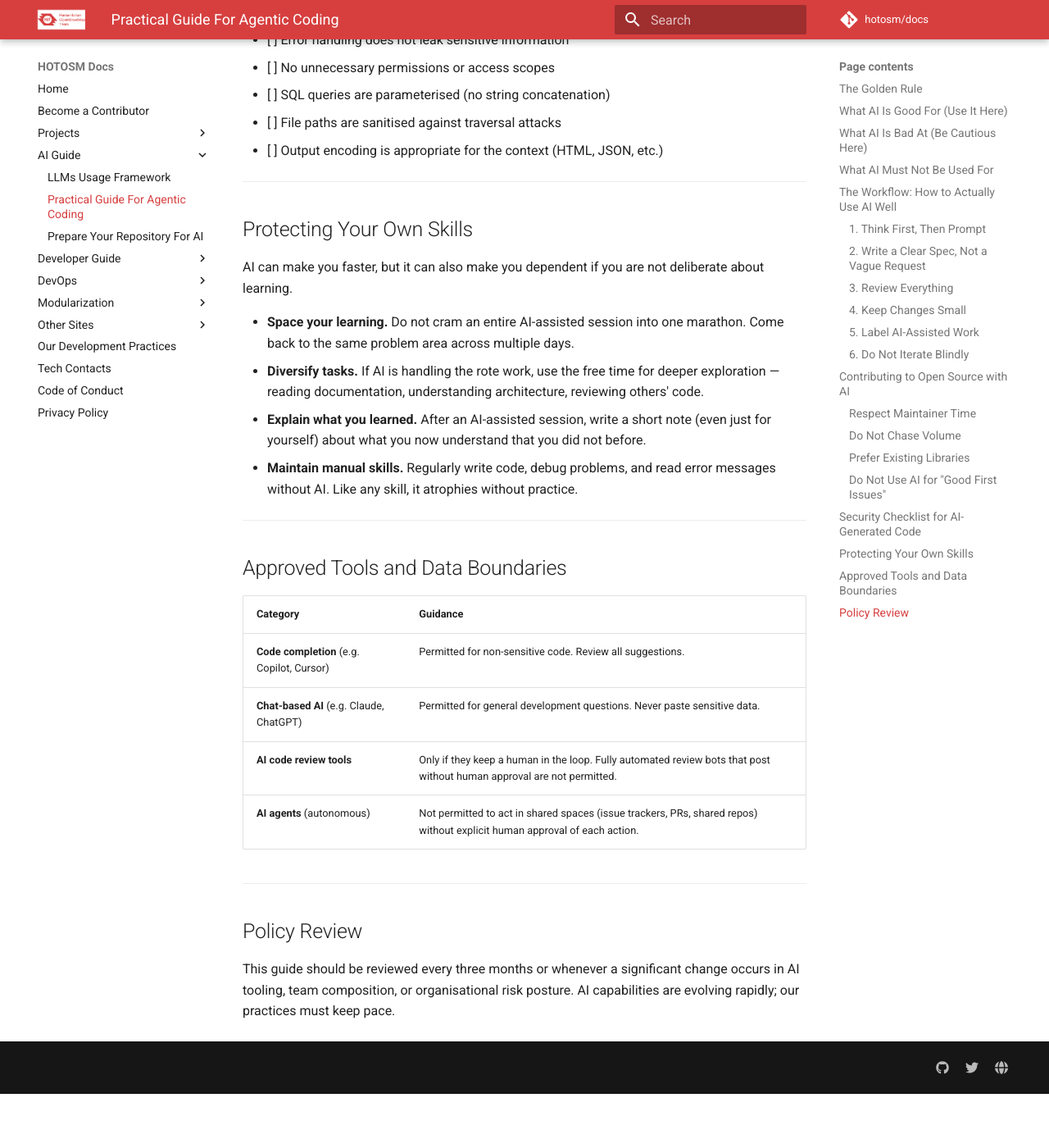
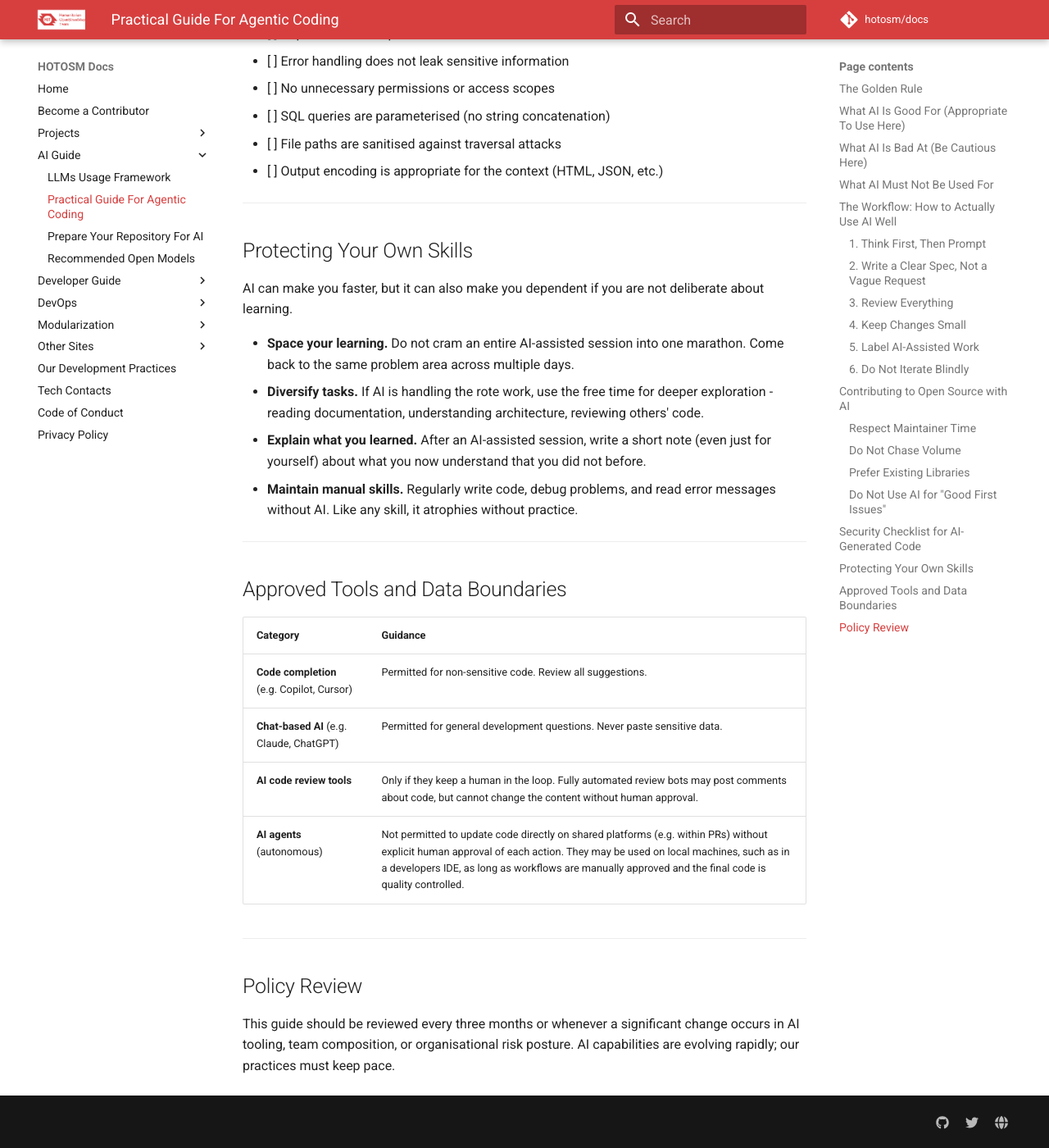
Before and after one commit to hotosm/docs, an MkDocs documentation site: the page built from docs/ai-guide/ai-assisted-coding-guide.md, in a window 1280 px wide and 1400 px high, scrolled down 4285 px. Shown: the whole window at 82% size. Built offline with MkDocs 1.6.1 and Material for MkDocs 9.7.7, drawn with Linux system fonts in a browser that asks for light colours; comment, search, counter and statistics services are not loaded; before the commit the page ends 5619 px from its top, so only the background shows below that; some of the changed text lies outside the part shown.

Commit message:
fix: address comments made to ai docs by @dakotabenjamin

```diff
--- a/docs/ai-guide/ai-assisted-coding-guide.md
+++ b/docs/ai-guide/ai-assisted-coding-guide.md
@@ -8,17 +8,17 @@
 
 **You are the author. You are accountable.**
 
-If you used AI to generate code, documentation, or analysis — and it is wrong, insecure, biased, or breaks something — that is on you. Not the tool. You submitted it. You own it.
+If you used AI to generate code, documentation, or analysis - and it is wrong, insecure, biased, or breaks something - that is on you. Not the tool. You submitted it. You own it.
 
 This is not punitive. It is the same standard we hold for any tool: if you use a calculator and enter the wrong numbers, the mistake is yours.
 
 ---
 
-## What AI Is Good For (Use It Here)
+## What AI Is Good For (Appropriate To Use Here)
 
 - **First drafts and boilerplate:** Config files, repetitive scaffolding, test stubs, standard templates.
 - **Explaining unfamiliar code:** "What does this function do?" is a great use of AI. Treat it like a patient colleague who may occasionally be confidently wrong.
-- **Brainstorming approaches:** "What are three ways I could structure this migration?" — then evaluate each with your own judgement.
+- **Brainstorming approaches:** "What are three ways I could structure this migration?" - then evaluate each with your own judgement.
 - **Drafting documentation:** Let AI produce a first pass, then rewrite it in your own words to ensure accuracy.
 - **Debugging assistance:** Paste an error message and ask for possible causes. Verify before applying.
 - **Refactoring suggestions:** AI can suggest cleaner patterns. Review every change it proposes.
@@ -31,6 +31,7 @@ This is not punitive. It is the same standard we hold for any tool: if you use a
 - **Domain-specific logic:** AI often fails on edge cases unique to your domain. _(Example from geospatial: AI routinely mishandles anti-meridian polygon wrapping because it does not understand spherical geometry unless explicitly guided.)_
 - **Choosing dependencies:** LLMs frequently generate custom implementations instead of using well-tested libraries. Always check: does a maintained library already solve this? If yes, use it.
 - **Anything involving beneficiary or sensitive data:** Never paste personal data, donor information, or internal strategy into AI tools.
+  HOT staff can refer to the [internal AI Policy](https://docs.google.com/document/d/13bGovnFVOouF7iRv0CVxSYjP3ky048KQYkrdg4mIcHU) for more details.
 
 ## What AI Must Not Be Used For
 
@@ -45,7 +46,7 @@ This is not punitive. It is the same standard we hold for any tool: if you use a
 
 ### 1. Think First, Then Prompt
 
-Before asking AI anything, spend a few minutes forming your own mental model of the problem. What are the constraints? What approaches come to mind? This is the "pre-testing effect" — trying to answer a question yourself, even imperfectly, before consulting AI produces better understanding and retention.
+Before asking AI anything, spend a few minutes forming your own mental model of the problem. What are the constraints? What approaches come to mind? This is the "pre-testing effect" - trying to answer a question yourself, even imperfectly, before consulting AI produces better understanding and retention.
 
 ### 2. Write a Clear Spec, Not a Vague Request
 
@@ -77,7 +78,7 @@ This is not about shame. It is about transparency and helping reviewers calibrat
 
 ### 6. Do Not Iterate Blindly
 
-If AI gives you broken code and you keep pasting the error back in hoping it will fix itself — stop. After two or three failed attempts, step back and debug manually. Blindly looping with an AI wastes time and teaches you nothing.
+If AI gives you broken code and you keep pasting the error back in hoping it will fix itself - stop. After two or three failed attempts, step back and debug manually. Blindly looping with an AI wastes time and teaches you nothing.
 
 ---
 
@@ -91,7 +92,7 @@ Every PR you submit costs someone time to review. Before submitting AI-assisted
 
 - Read the project's contributing guidelines and AI policy (if one exists).
 - Ensure the contribution is high quality, well-tested, and clearly explained.
-- Write the PR description yourself — do not let AI generate it.
+- Write the PR description yourself - do not let AI generate it.
 - Be prepared to answer questions about your code during review.
 
 ### Do Not Chase Volume
@@ -134,7 +135,7 @@ Before merging any AI-generated code, verify:
 AI can make you faster, but it can also make you dependent if you are not deliberate about learning.
 
 - **Space your learning.** Do not cram an entire AI-assisted session into one marathon. Come back to the same problem area across multiple days.
-- **Diversify tasks.** If AI is handling the rote work, use the free time for deeper exploration — reading documentation, understanding architecture, reviewing others' code.
+- **Diversify tasks.** If AI is handling the rote work, use the free time for deeper exploration - reading documentation, understanding architecture, reviewing others' code.
 - **Explain what you learned.** After an AI-assisted session, write a short note (even just for yourself) about what you now understand that you did not before.
 - **Maintain manual skills.** Regularly write code, debug problems, and read error messages without AI. Like any skill, it atrophies without practice.
 
@@ -142,12 +143,12 @@ AI can make you faster, but it can also make you dependent if you are not delibe
 
 ## Approved Tools and Data Boundaries
 
-| Category                                   | Guidance                                                                                                                  |
-| ------------------------------------------ | ------------------------------------------------------------------------------------------------------------------------- |
-| **Code completion** (e.g. Copilot, Cursor) | Permitted for non-sensitive code. Review all suggestions.                                                                 |
-| **Chat-based AI** (e.g. Claude, ChatGPT)   | Permitted for general development questions. Never paste sensitive data.                                                  |
-| **AI code review tools**                   | Only if they keep a human in the loop. Fully automated review bots that post without human approval are not permitted.    |
-| **AI agents** (autonomous)                 | Not permitted to act in shared spaces (issue trackers, PRs, shared repos) without explicit human approval of each action. |
+| Category                                   | Guidance                                                                                                                                                                                                                                                                          |
+| ------------------------------------------ | --------------------------------------------------------------------------------------------------------------------------------------------------------------------------------------------------------------------------------------------------------------------------------- |
+| **Code completion** (e.g. Copilot, Cursor) | Permitted for non-sensitive code. Review all suggestions.                                                                                                                                                                                                                         |
+| **Chat-based AI** (e.g. Claude, ChatGPT)   | Permitted for general development questions. Never paste sensitive data.                                                                                                                                                                                                          |
+| **AI code review tools**                   | Only if they keep a human in the loop. Fully automated review bots may post comments about code, but cannot change the content without human approval.                                                                                                                            |
+| **AI agents** (autonomous)                 | Not permitted to update code directly on shared platforms (e.g. within PRs) without explicit human approval of each action. They may be used on local machines, such as in a developers IDE, as long as workflows are manually approved and the final code is quality controlled. |
 
 ---
 
--- a/mkdocs.yml
+++ b/mkdocs.yml
@@ -119,6 +119,7 @@ nav:
       - LLMs Usage Framework: ai-guide/using-lmms-responsibly.md
       - Practical Guide For Agentic Coding: ai-guide/ai-assisted-coding-guide.md
       - Prepare Your Repository For AI: ai-guide/managing-ai-contributions.md
+      - Recommended Open Models: ai-guide/recommended-open-models.md
   - Developer Guide:
       - Intro: dev-guide/intro.md
       - Managing Repos:
```
Also changed, not shown: docs/ai-guide/managing-ai-contributions.md (+8 -8 lines), docs/ai-guide/recommended-open-models.md (added, +5 -0 lines), docs/ai-guide/using-lmms-responsibly.md (+4 -5 lines).
